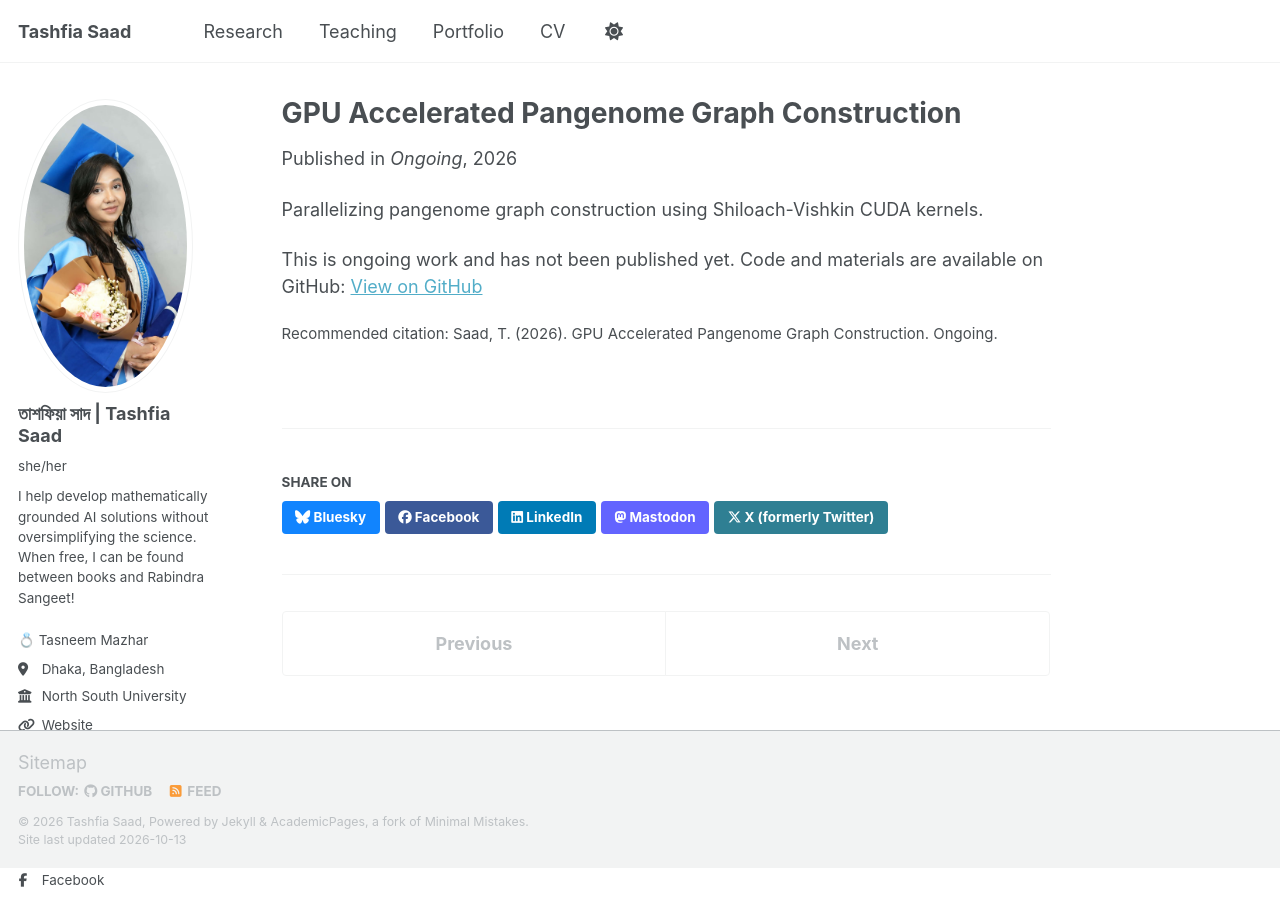
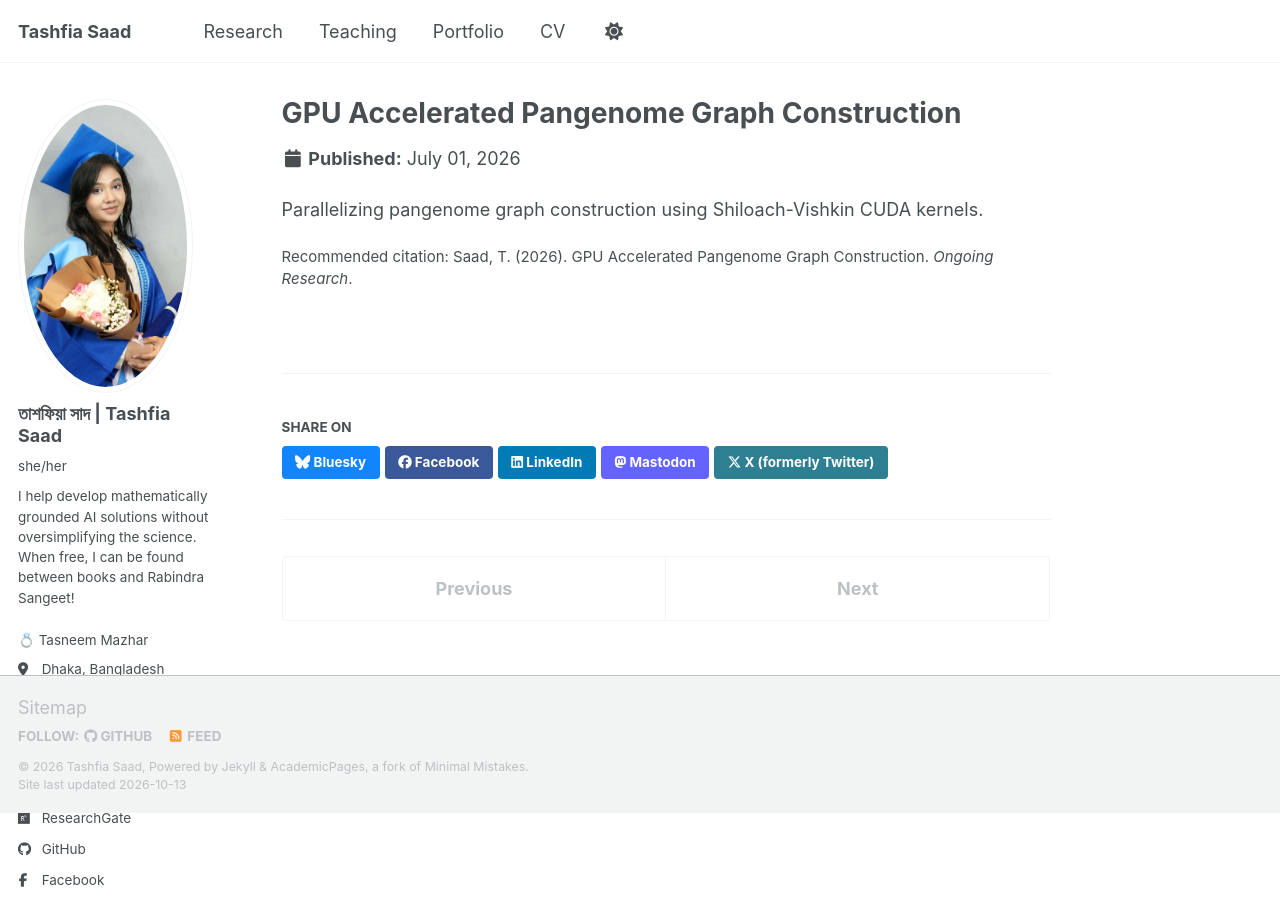
Before and after one commit to saadtashfia/saadtashfia.github.io, a Jekyll site: the page built from _publications/bioinformaticsxpa.md, in a window 1280 px wide. Built offline with Jekyll 4.4.1, drawn with Linux system fonts in a browser that asks for light colours; some web fonts are replaced; a script bundle is joined from its source files by our own code; library files that are not in the unit come from our copies.

Commit message:
Update bioinformaticsxpa.md

```diff
--- a/_publications/bioinformaticsxpa.md
+++ b/_publications/bioinformaticsxpa.md
@@ -3,12 +3,13 @@
 collection: publications
 category: ongoing
 permalink: /publication/2026-07-gpu-pangenome-graph
-excerpt: "Parallelizing pangenome graph construction using Shiloach-Vishkin CUDA kernels."
+excerpt: 'Parallelizing pangenome graph construction using Shiloach-Vishkin CUDA kernels.'
 date: 2026-07-01
-venue: "Ongoing"
-citation: "Saad, T. (2026). GPU Accelerated Pangenome Graph Construction. Ongoing."
+githuburl: 'https://github.com/saadtashfia/GPU-Accelerated-Pangenome-Graph-Construction'
+slidesurl:
+paperurl:
+bibtexurl:
+citation: 'Saad, T. (2026). GPU Accelerated Pangenome Graph Construction. <i>Ongoing Research</i>.'
 ---
 
 Parallelizing pangenome graph construction using Shiloach-Vishkin CUDA kernels.
-
-This is ongoing work and has not been published yet. Code and materials are available on GitHub: [View on GitHub](https://github.com/saadtashfia/GPU-Accelerated-Pangenome-Graph-Construction)
```
